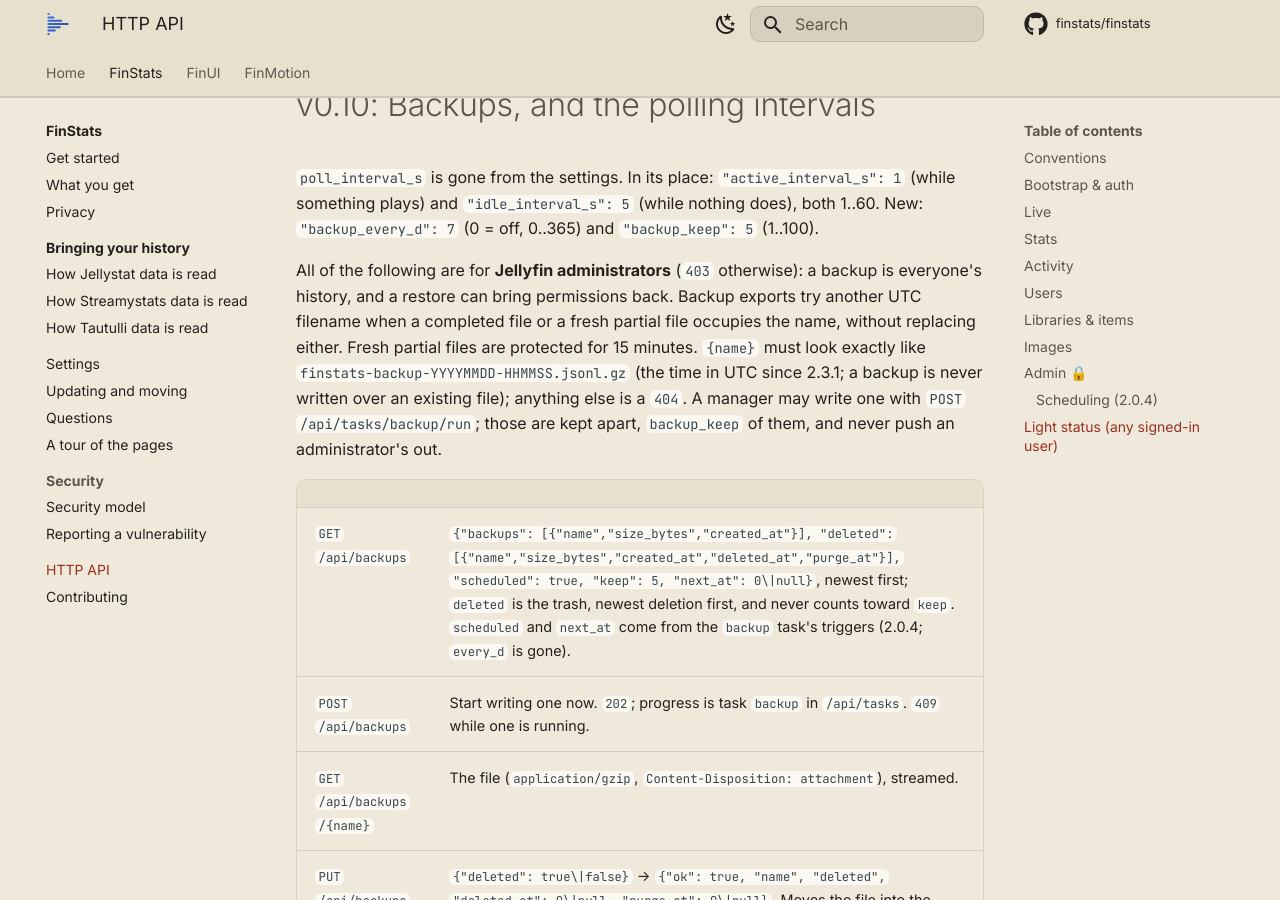
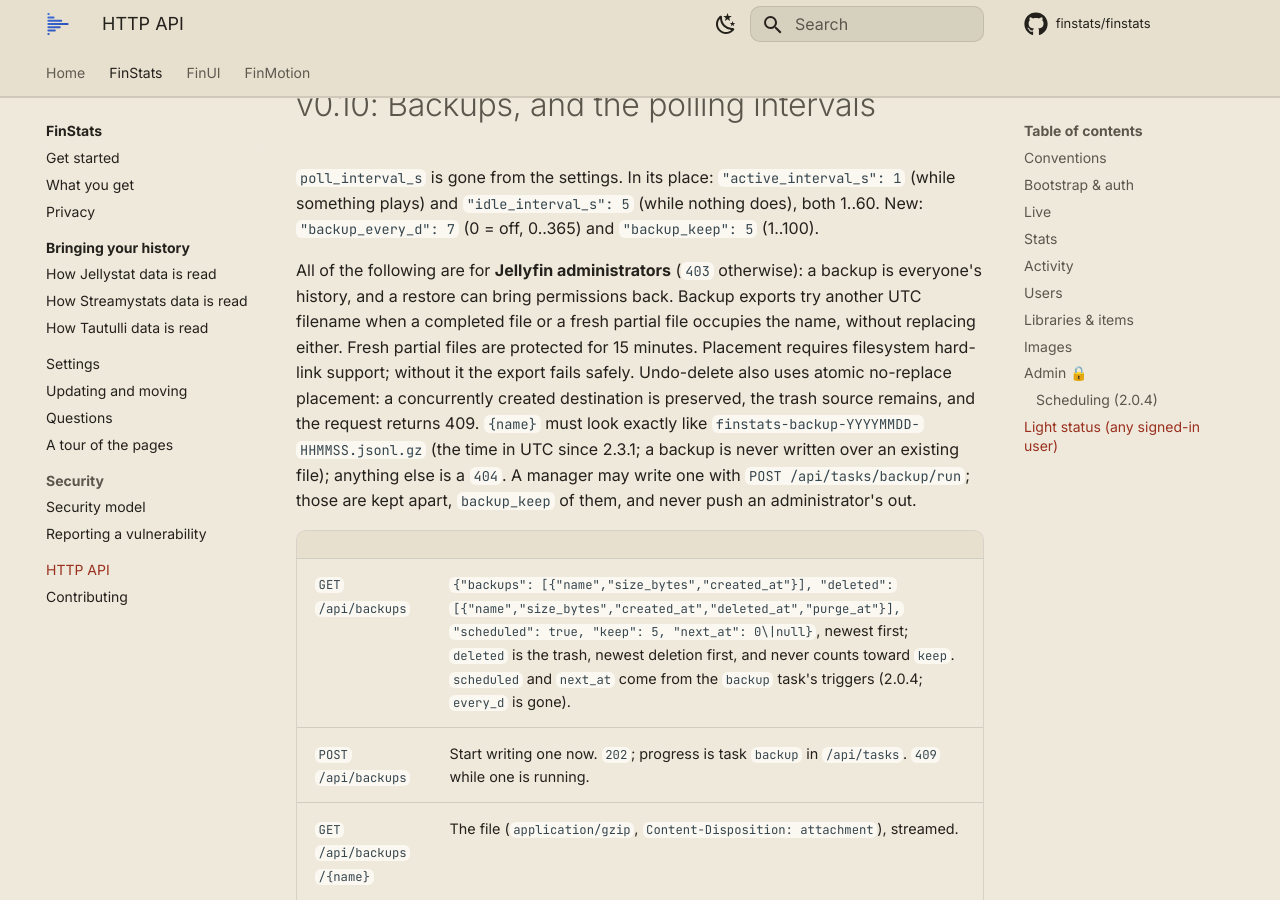
Before and after one commit to finstats/docs, an MkDocs documentation site: the page built from docs/finstats/api.md, in a window 1280 px wide and 900 px high, scrolled down 24255 px. Built offline with MkDocs 1.6.1 and Material for MkDocs 9.7.7, drawn with Linux system fonts in a browser that asks for light colours; comment, search, counter and statistics services are not loaded.

Commit message:
docs(finstats): describe atomic backup placement requirements

```diff
--- a/docs/finstats/api.md
+++ b/docs/finstats/api.md
@@ -881,7 +881,9 @@ most 50; anything else is a `400`). The response also carries, read-only:
 
 All of the following are for **Jellyfin administrators** (`403` otherwise): a backup is everyone's history, and a restore
 can bring permissions back. Backup exports try another UTC filename when a completed file or a fresh partial file
-occupies the name, without replacing either. Fresh partial files are protected for 15 minutes.
+occupies the name, without replacing either. Fresh partial files are protected for 15 minutes. Placement requires filesystem hard-link support; without it the
+export fails safely. Undo-delete also uses atomic no-replace placement: a concurrently created destination is
+preserved, the trash source remains, and the request returns 409.
 `{name}` must look exactly like `finstats-backup-YYYYMMDD-HHMMSS.jsonl.gz` (the time in UTC
 since 2.3.1; a backup is never written over an existing file); anything else is a `404`. A manager may write one with
 `POST /api/tasks/backup/run`; those are kept apart, `backup_keep` of them, and never push an administrator's out.
```
